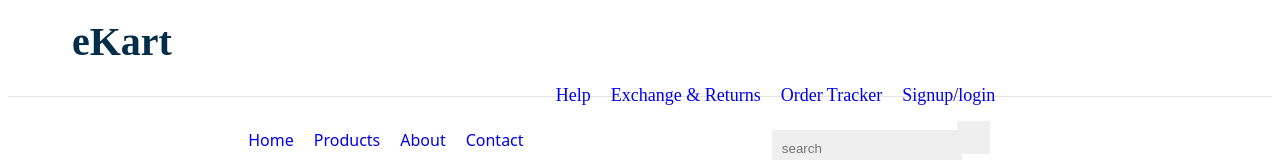
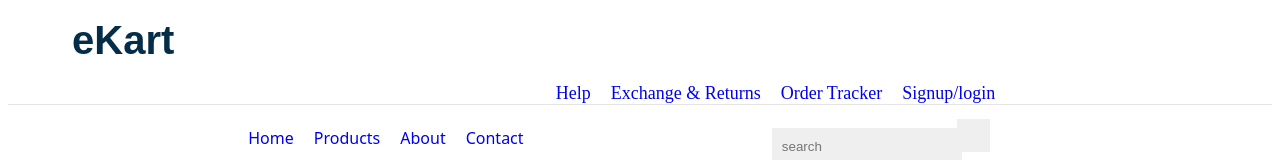
Before and after one commit to Sameera220/Angular-Ekart, an Angular app: page / in a window 1280 px wide. Shown: the top 160 px of the page. Built offline with nearby package versions, Linux system fonts and the light colour scheme.

Commit message:
Added styles to header component CSS

```diff
--- a/src/app/header/header.component.css
+++ b/src/app/header/header.component.css
@@ -1,6 +1,6 @@
 .ekart-header{
     width: 100%;
-    height: 11vh;
+    height: 12vh;
     display: flex;
     flex-wrap: wrap;
     border-bottom: #E5E4E2 1.5px solid;
@@ -11,7 +11,7 @@
     font-size: 40px;
     font-weight: bolder;
     color: #042d49;
-    font-family: cursive;
+    font-family: "Concert One", sans-serif;
     width: 20%;
 }
 
```
